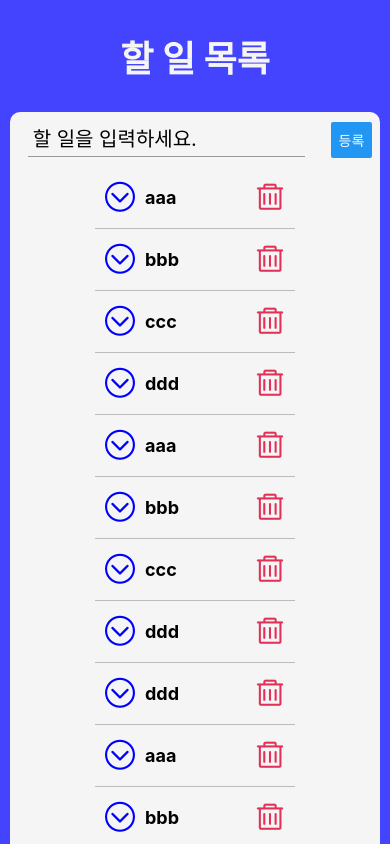
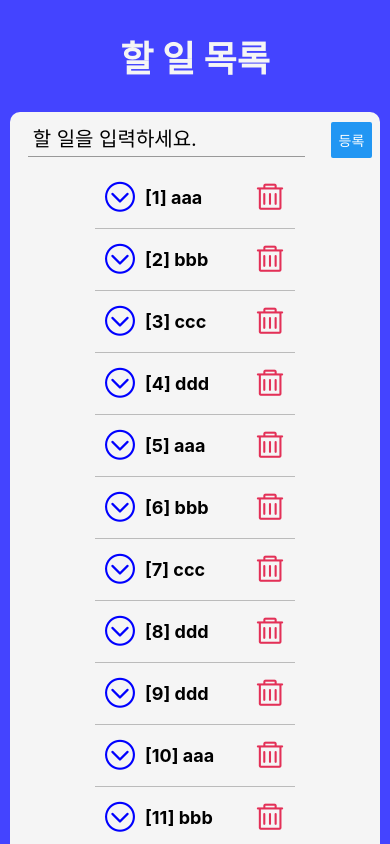
Before and after one commit to jeongchaeuk/RnTodoListApp, a React Native app: screen / in a window 390 px wide. Built offline with nearby package versions, Linux system fonts and the light colour scheme.

Commit message:
Update TodoItem.js

```diff
--- a/components/TodoItem.js
+++ b/components/TodoItem.js
@@ -11,7 +11,9 @@ const TodoItem = ({item}) => {
           <Icon name="circledowno" size={30} color="blue" />
         </View>
       </TouchableOpacity>
-      <Text style={styles.itemText}>{item.textValue}</Text>
+      <Text style={styles.itemText}>
+        [{item.id}] {item.textValue}
+      </Text>
       <TouchableOpacity style={styles.buttonContainer}>
         <Text style={styles.buttonText}>
           <Icon name="delete" size={30} color="#e33057" />
```
